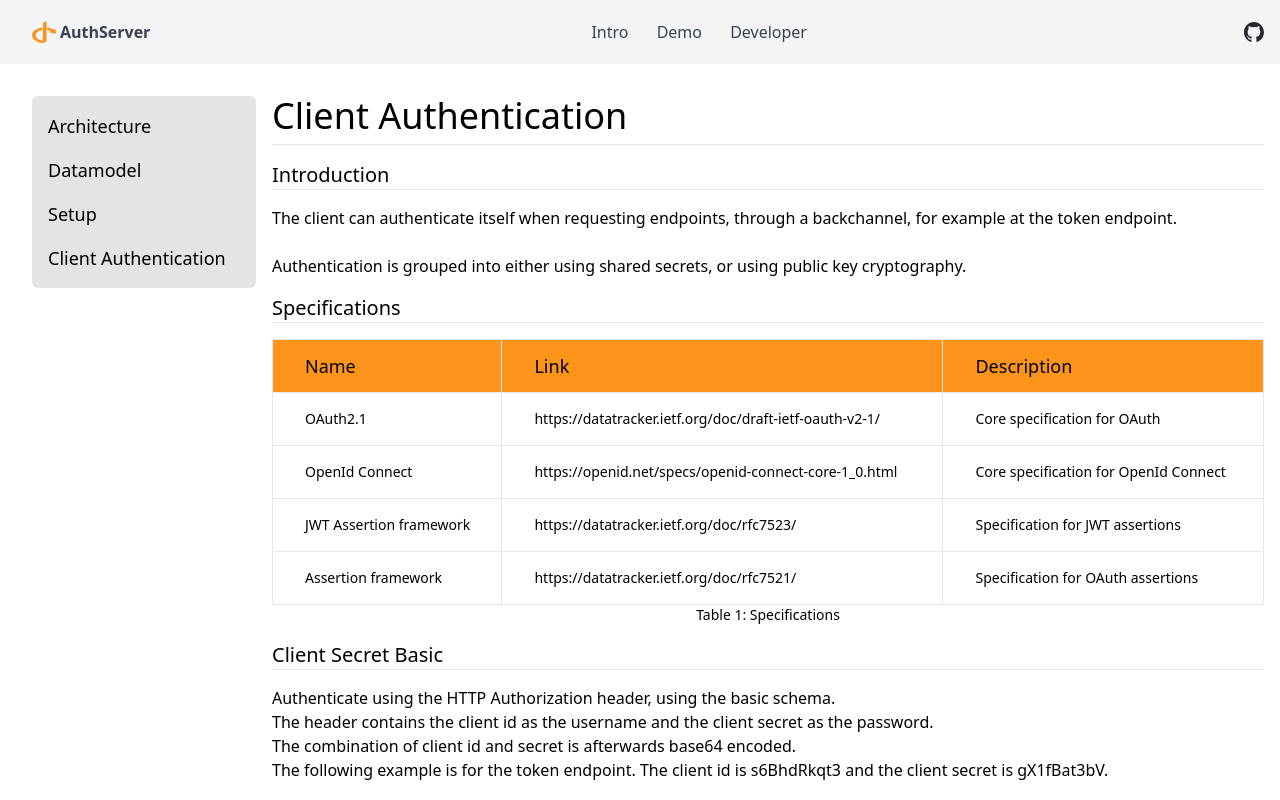
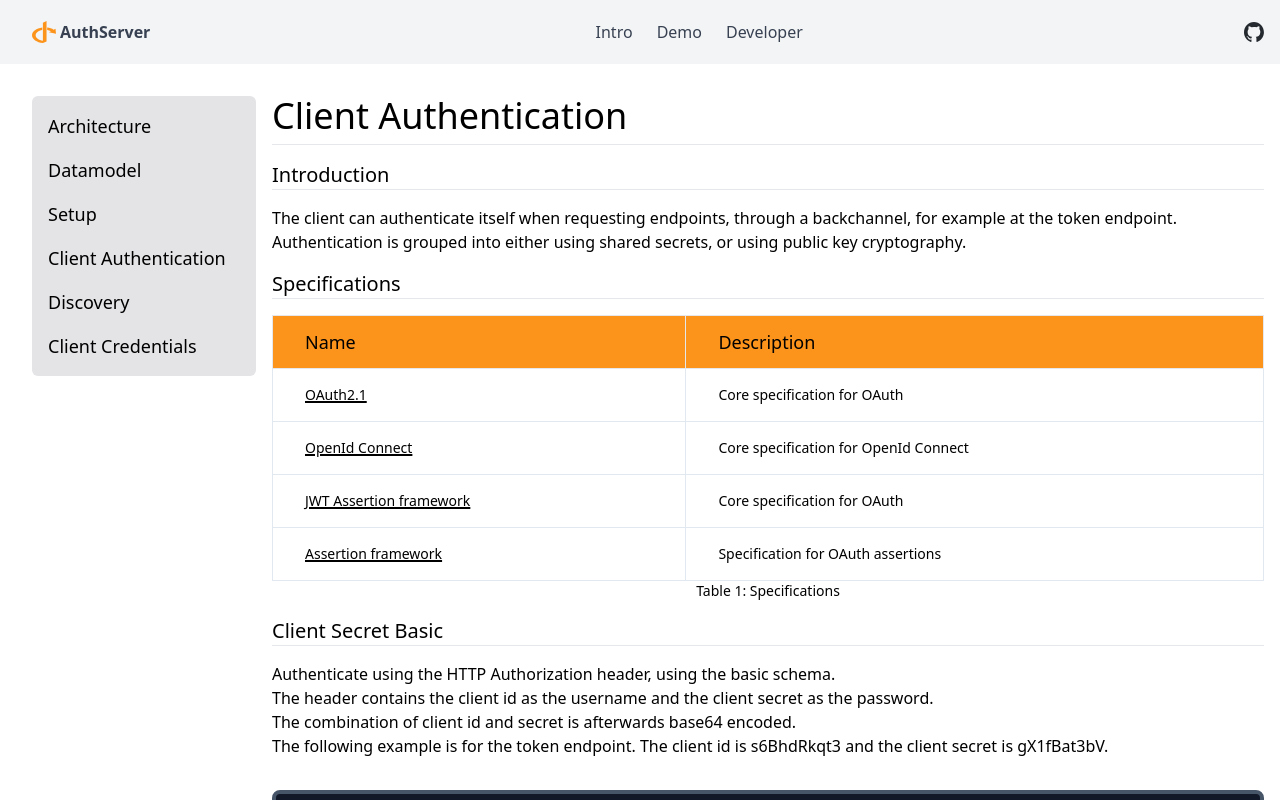
Before and after one commit to jokk-itu/authserver-framework, a SvelteKit app in the folder doc/: page /developer/client-authentication in a window 1280 px wide. Shown: the top 800 px of the page. Built offline with nearby package versions, Linux system fonts and the light colour scheme.

Commit message:
update: set links in its own typescript file

```diff
--- a/doc/src/components/Navbar.svelte
+++ b/doc/src/components/Navbar.svelte
@@ -1,6 +1,7 @@
 <script lang="ts">
   import { base } from "$app/paths";
   import NavbarLogo from "./NavbarLogo.svelte";
+  import {developerLinks, navLinks} from '../links'
 
   let isMobileMenuOpen = false;
 
@@ -34,29 +35,16 @@
     </div>
     <div>
       <ul class="rounded-md [&>li]:px-4 py-4 space-y-4 text-lg">
-        <li class="hover:underline">
-          <a href="{base}/intro">Intro</a>
-        </li>
-        <li class="hover:underline">
-          <a href="{base}/demo">Demo</a>
-        </li>
-        <li class="hover:underline">
-          <a href="{base}/developer">Developer</a>
-        </li>
-        <li class="hover:underline">
-          <a href="{base}/developer/architecture">Architecture</a>
-        </li>
-        <li class="hover:underline">
-          <a href="{base}/developer/datamodel">Datamodel</a>
-        </li>
-        <li class="hover:underline">
-          <a href="{base}/developer/setup">Setup</a>
-        </li>
-        <li class="hover:underline">
-          <a href="{base}/developer/client-authentication"
-            >Client Authentication</a
-          >
-        </li>
+        {#each navLinks as navLink}
+          <li class="hover:underline">
+            <a href="{navLink.Href}">{navLink.Name}</a>
+          </li>
+        {/each}
+        {#each developerLinks as developerLink}
+          <li class="hover:underline">
+            <a href="{developerLink.Href}">{developerLink.Name}</a>
+          </li>
+        {/each}
       </ul>
     </div>
   </div>
@@ -100,16 +88,9 @@
 
         <!-- primary nav -->
         <div class="hidden lg:block">
-          <a href="{base}/intro" class="px-3 text-gray-700 hover:text-gray-900"
-            >Intro</a
-          >
-          <a href="{base}/demo" class="px-3 text-gray-700 hover:text-gray-900"
-            >Demo</a
-          >
-          <a
-            href="{base}/developer"
-            class="px-3 text-gray-700 hover:text-gray-900">Developer</a
-          >
+          {#each navLinks as navLink}
+          <a href="{navLink.Href}" class="px-3 text-gray-700 hover:text-gray-900">{navLink.Name}</a>
+          {/each}
         </div>
       </div>
 
--- a/doc/src/components/Table.svelte
+++ b/doc/src/components/Table.svelte
@@ -1,9 +1,11 @@
 <script lang="ts">
+    import { RowCellDefinition } from "../table";
+
     export let title: string;
     export let tableNumber: number;
 
     export let headers: string[];
-    export let rows: string[][];
+    export let rowCellDefinitions: RowCellDefinition[][];
 </script>
 
 <div class="w-full overflow-x-auto">
@@ -14,17 +16,23 @@
         <thead class="bg-openid">
             <tr>
                 {#each headers as header}
-                    <th class="border font-medium text-lg p-4 pl-8 pt-3 pb-3 text-left"
+                    <th class="break-words border font-medium text-lg p-4 pl-8 pt-3 pb-3 text-left"
                         >{header}</th
                     >
                 {/each}
             </tr>
         </thead>
         <tbody class="bg-white">
-            {#each rows as row}
+            {#each rowCellDefinitions as rowCellDefinition}
                 <tr>
-                    {#each row as rowData}
-                        <td class="break-words border border-slate-200 p-4 pl-8">{rowData}</td>
+                    {#each rowCellDefinition as rowCell}
+                        {#if rowCell.Link !== undefined}
+                        <td class="break-words border border-slate-200 p-4 pl-8">
+                            <a href="{rowCell.Link}" class="underline decoration-2 hover:decoration-openid">{rowCell.Data}</a>
+                        </td>
+                        {:else}
+                            <td class="break-words border border-slate-200 p-4 pl-8">{rowCell.Data}</td>
+                        {/if}
                     {/each}
                 </tr>
             {/each}
--- /dev/null
+++ b/doc/src/links.ts
@@ -0,0 +1,32 @@
+import { base } from "$app/paths";
+
+class Link {
+    Name: string;
+    Href: string;
+
+    constructor(name: string, href: string) {
+        this.Name = name;
+        this.Href = base + href;
+    }
+}
+
+class DeveloperLink extends Link {
+    constructor(name: string, href: string) {
+        super(name, '/developer' + href);
+    }
+}
+
+export const developerLinks = [
+    new DeveloperLink('Architecture', '/architecture'),
+    new DeveloperLink('Datamodel', '/datamodel'),
+    new DeveloperLink('Setup', '/setup'),
+    new DeveloperLink('Client Authentication', '/client-authentication'),
+    new DeveloperLink('Discovery', '/discovery'),
+    new DeveloperLink('Client Credentials', '/client-credentials'),
+];
+
+export const navLinks = [
+    new Link('Intro', '/intro'),
+    new Link('Demo', '/demo'),
+    new Link('Developer', '/developer'),
+]
--- a/doc/src/routes/developer/+layout.svelte
+++ b/doc/src/routes/developer/+layout.svelte
@@ -1,25 +1,17 @@
 <script lang="ts">
     import { base } from "$app/paths";
+    import { developerLinks } from '../../links';
 </script>
 
 <div class="flex">
     <!-- leftside nav, only shown on larger screens -->
     <nav class="hidden lg:block sm:flex-none mx-4 w-56 rounded-md outline-8">
         <ul class="rounded-md [&>li]:px-4 py-4 space-y-4 text-lg bg-zinc-200">
-            <li class="hover:underline">
-                <a href="{base}/developer/architecture">Architecture</a>
-            </li>
-            <li class="hover:underline">
-                <a href="{base}/developer/datamodel">Datamodel</a>
-            </li>
-            <li class="hover:underline">
-                <a href="{base}/developer/setup">Setup</a>
-            </li>
-            <li class="hover:underline">
-                <a href="{base}/developer/client-authentication"
-                    >Client Authentication</a
-                >
-            </li>
+            {#each developerLinks as developerLink}
+                <li class="hover:underline">
+                    <a href="{developerLink.Href}">{developerLink.Name}</a>
+                </li>
+            {/each}
         </ul>
     </nav>
 
--- a/doc/src/routes/developer/client-authentication/+page.svelte
+++ b/doc/src/routes/developer/client-authentication/+page.svelte
@@ -1,27 +1,28 @@
-<script>
+<script lang="ts">
     import CodeBlock from "../../../components/CodeBlock.svelte";
     import InformationBanner from "../../../components/InformationBanner.svelte";
     import PageTitle from "../../../components/PageTitle.svelte";
     import Section from "../../../components/Section.svelte";
     import Table from "../../../components/Table.svelte";
+    import { RowCellDefinition } from "../../../table";
 
-    let specificationHeaders = ["Name", "Link", "Description"];
-    let specificationRows = [
-        ["OAuth2.1", "https://datatracker.ietf.org/doc/draft-ietf-oauth-v2-1/", "Core specification for OAuth"],
-        ["OpenId Connect", "https://openid.net/specs/openid-connect-core-1_0.html", "Core specification for OpenId Connect"],
-        ["JWT Assertion framework", "https://datatracker.ietf.org/doc/rfc7523/", "Specification for JWT assertions"],
-        ["Assertion framework", "https://datatracker.ietf.org/doc/rfc7521/", "Specification for OAuth assertions"]
+    let specificationHeaders: string[] = ["Name", "Description"];
+    let specificationRows: RowCellDefinition[][] = [
+        [ new RowCellDefinition("OAuth2.1", "https://datatracker.ietf.org/doc/draft-ietf-oauth-v2-1/"), new RowCellDefinition("Core specification for OAuth") ],
+        [ new RowCellDefinition("OpenId Connect", "https://openid.net/specs/openid-connect-core-1_0.html"), new RowCellDefinition("Core specification for OpenId Connect") ],
+        [ new RowCellDefinition("JWT Assertion framework", "https://datatracker.ietf.org/doc/rfc7523/"), new RowCellDefinition("Core specification for OAuth") ],
+        [ new RowCellDefinition("Assertion framework", "https://datatracker.ietf.org/doc/rfc7521/"), new RowCellDefinition("Specification for OAuth assertions") ],
     ];
 
     let privateKeyClaimHeaders = ["Name", "Description"];
-    let privateKeyClaimRows = [
-        ["iss", "Required. Issuer of the token, must be the client id"],
-        ["sub", "Required. Subject of the token, must be the client id"],
-        ["aud", "Required. Audience of the token, must be the endpoint where the client is authenticating"],
-        ["jti", "Required. Unique id of the token"],
-        ["exp", "Required. Expiration time of the token"],
-        ["iat", "Optional. Time at which the token was issued"],
-        ["typ", "Required. Type of token, which must be: pk+jwt"]
+    let privateKeyClaimRows: RowCellDefinition[][] = [
+        [ new RowCellDefinition("iss"), new RowCellDefinition("Required. Issuer of the token, must be the client id") ],
+        [ new RowCellDefinition("sub"), new RowCellDefinition("Required. Subject of the token, must be the client id") ],
+        [ new RowCellDefinition("aud"), new RowCellDefinition("Required. Audience of the token, must be the endpoint where the client is authenticating") ],
+        [ new RowCellDefinition("jti"), new RowCellDefinition("Required. Unique id of the token") ],
+        [ new RowCellDefinition("exp"), new RowCellDefinition("Required. Expiration time of the token") ],
+        [ new RowCellDefinition("iat"), new RowCellDefinition("Optional. Time at which the token was issued") ],
+        [ new RowCellDefinition("typ"), new RowCellDefinition("Required. Type of token, which must be: pk+jwt") ]
     ];
 </script>
 
@@ -31,14 +32,13 @@
         The client can authenticate itself when requesting endpoints, through a
         backchannel, for example at the token endpoint.
     </p>
-    <br />
     <p>
         Authentication is grouped into either using shared secrets, or using
         public key cryptography.
     </p>
 </Section>
 <Section title="Specifications">
-    <Table title="Specifications" tableNumber={1} headers={specificationHeaders} rows={specificationRows} />
+    <Table title="Specifications" tableNumber={1} headers={specificationHeaders} rowCellDefinitions={specificationRows} />
 </Section>
 <Section title="Client Secret Basic">
     <p>Authenticate using the HTTP Authorization header, using the basic schema.</p>
@@ -79,6 +79,7 @@ client_id=s6BhdRkqt3&client_secret=gX1fBat3bV
 </Section>
 <Section title="Private key JWT">
     <p>Authenticate using the HTTP body. The body contains the client assertion type, the client assertion and optionally the client id.</p>
+    <p>The token must be signed, and can optionally be encrypted.</p>
     <p>The following example is for the token endpoint.</p>
     <CodeBlock>
         {`
@@ -94,5 +95,5 @@ client_assertion=eyJ0eXAiOiJKV1QiLCJh...82U
         `}
     </CodeBlock>
     <p>The following table describes the possible claims in the token.</p>
-    <Table title="Private key JWT claims" tableNumber={2} headers={privateKeyClaimHeaders} rows={privateKeyClaimRows} />
+    <Table title="Private key JWT claims" tableNumber={2} headers={privateKeyClaimHeaders} rowCellDefinitions={privateKeyClaimRows} />
 </Section>
--- /dev/null
+++ b/doc/src/table.ts
@@ -0,0 +1,9 @@
+export class RowCellDefinition {
+    Data: string;
+    Link?: string;
+
+    constructor(data: string, link?: string) {
+        this.Data = data;
+        this.Link = link;
+    }
+}
```
